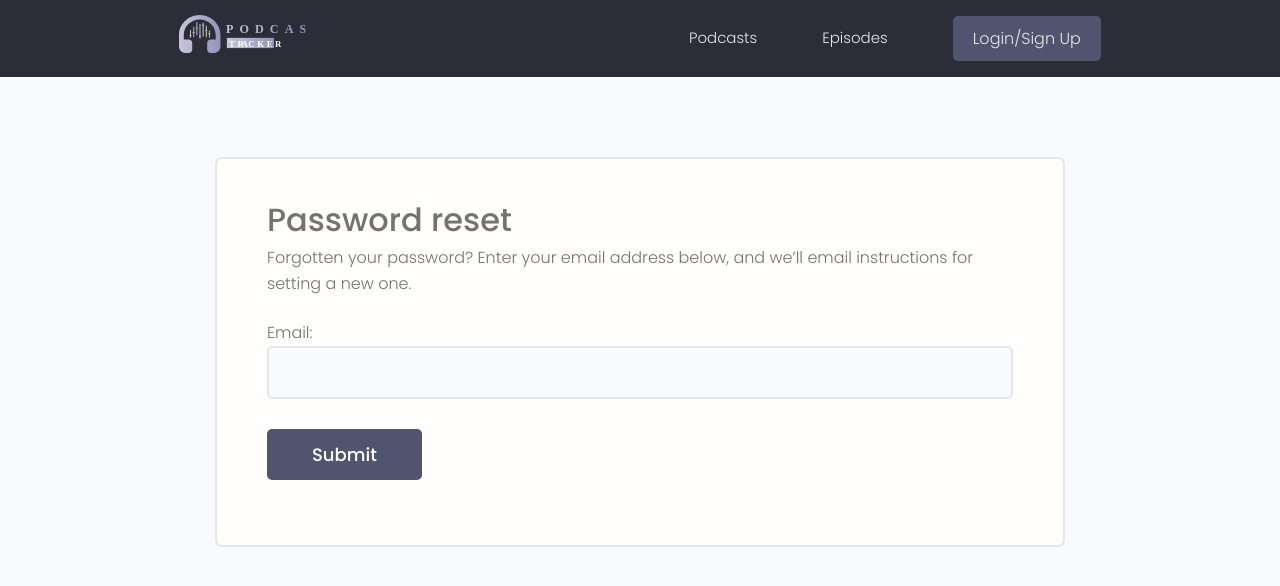
After one commit to DaniChioibas/PodcastTracker, a Django app: page /reset_password/ in a window 1280 px wide. The commit adds this page. Shown: the top 586 px of the page. Run offline with Django 4.2, Linux system fonts and the light colour scheme; some libraries are stand-ins or nearby versions.

Commit message:
welcomeMail+passwordReset

```diff
--- a/PodcastTracker/urls.py
+++ b/PodcastTracker/urls.py
@@ -3,12 +3,25 @@ from django.urls import path, include
 
 from django.conf import settings
 from django.conf.urls.static import static
+from django.contrib.auth import views as auth_views
 
 
 urlpatterns = [
     path("admin/", admin.site.urls),
     path("", include("podcasts.urls")),
     path("users/", include("users.urls")),
+
+    path('reset_password/', auth_views.PasswordResetView.as_view(template_name="reset_password.html"),
+         name="reset_password"),
+
+    path('reset_password_sent/', auth_views.PasswordResetDoneView.as_view(template_name="reset_password_sent.html"),
+         name="password_reset_done"),
+
+    path('reset/<uidb64>/<token>/', auth_views.PasswordResetConfirmView.as_view(template_name="reset.html"),
+         name="password_reset_confirm"),
+
+    path('reset_password_complete/', auth_views.PasswordResetCompleteView.as_view(template_name="reset_password_complete.html"),
+         name="password_reset_complete"),
 ]
 
 urlpatterns+= static(settings.MEDIA_URL, document_root=settings.MEDIA_ROOT)
--- a/podcasts/models.py
+++ b/podcasts/models.py
@@ -11,6 +11,7 @@ class Podcast(models.Model):
     vote_total=models.IntegerField(default=0, null=True,blank=True)
     vote_ratio=models.FloatField(default=0, null=True,blank=True)
     id = models.UUIDField(default=uuid.uuid4, unique=True, primary_key=True, editable=False)
+
 
     def __str__(self):
         return self.title
--- /dev/null
+++ b/templates/reset_password.html
@@ -0,0 +1,50 @@
+{% extends 'main.html' %}
+
+{% block content %}
+
+<style>
+    input[type='text'],
+    input[type='email'],
+    input[type='password'] {
+        min-width: 24rem;
+        width: 100%;
+        padding: 1.2rem 1.5rem;
+        border-radius: 0.5rem;
+        border: 2px solid var(--color-light);
+        transition: all 0.3s ease-in-out;
+        background-color: var(--color-bg);
+    }
+
+    input[type='text']:focus,
+    input[type='email']:focus,
+    input[type='password']:focus,
+    input[type='text']:active,
+    input[type='email']:active,
+    input[type='password']:active {
+        outline: none;
+        border: 2px solid var(--color-main);
+    }
+</style>
+
+
+<!-- Main Section -->
+<main class="formPage my-xl">
+    <div class="content-box">
+        <div class="formWrapper">
+            <h3>Password reset</h3>
+
+            <p>Forgotten your password? Enter your email address below, and we’ll email instructions for setting a new
+                one.</p>
+
+            <br>
+
+            <form class="form" method="POST">
+                {% csrf_token %}
+                {{form.as_p}}
+                <input class="btn btn--sub btn--lg  my-md" type="submit" value="Submit" />
+            </form>
+        </div>
+    </div>
+</main>
+
+{% endblock content %}
--- a/thingsToDo.txt
+++ b/thingsToDo.txt
@@ -33,3 +33,9 @@ Every comment should have a grey body.
 Every single-podcast should have Episode list that goes to search-episdoes with a query.
 
 getvotecount doesn't work.
+
+add spotify images to podcast model.
+
+When rating, the total ratings amount doesn't go up.
+
+Bugged favicon.ico
--- a/users/templates/users/login_register.html
+++ b/users/templates/users/login_register.html
@@ -89,7 +89,7 @@
         </div>
         <div class="auth__actions">
           <input class="btn btn--sub btn--lg" type="submit" value="Log In" />
-          <a href="forgetpassword.html">Forget Password?</a>
+          <a href="{% url 'reset_password' %}">Forget Password?</a>
         </div>
       </form>
       <div class="auth__alternative">
```
Also changed, not shown: PodcastTracker/settings.py (+7 -0 lines), templates/reset.html (added, +49 -0 lines), templates/reset_password_complete.html (added, +19 -0 lines), templates/reset_password_sent.html (added, +21 -0 lines), users/signals.py (+9 -0 lines), db.sqlite3, static/images/favicon.ico.
